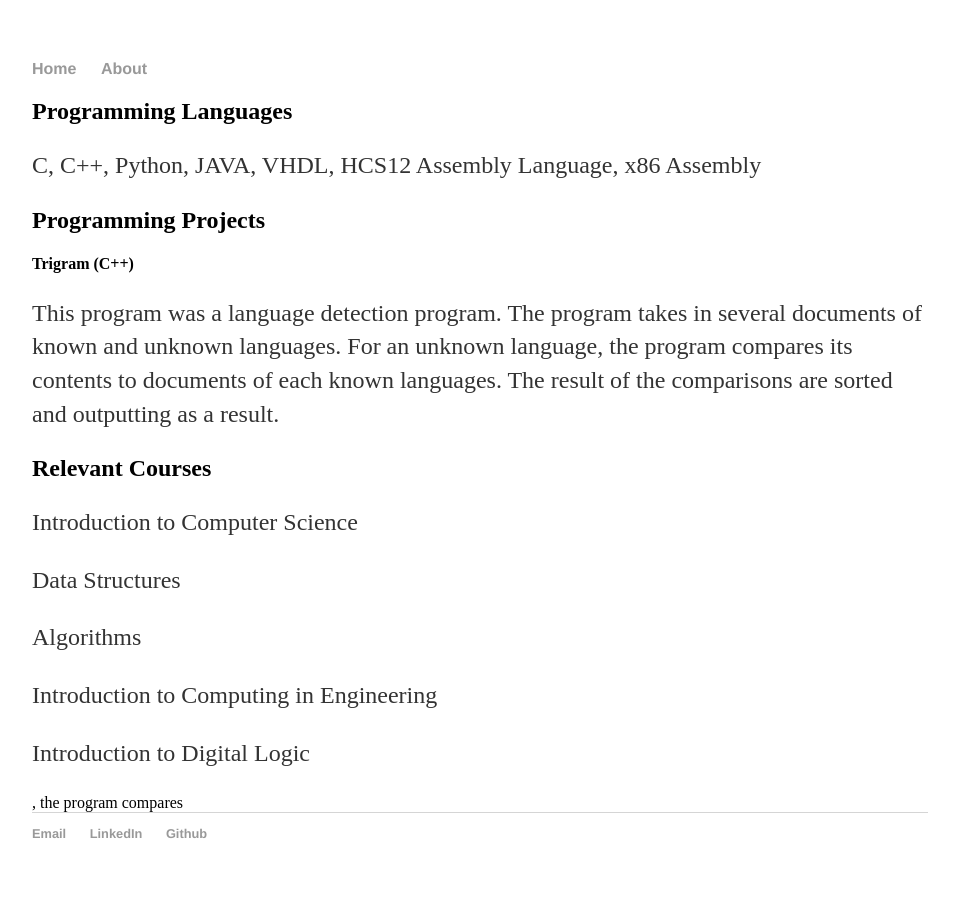
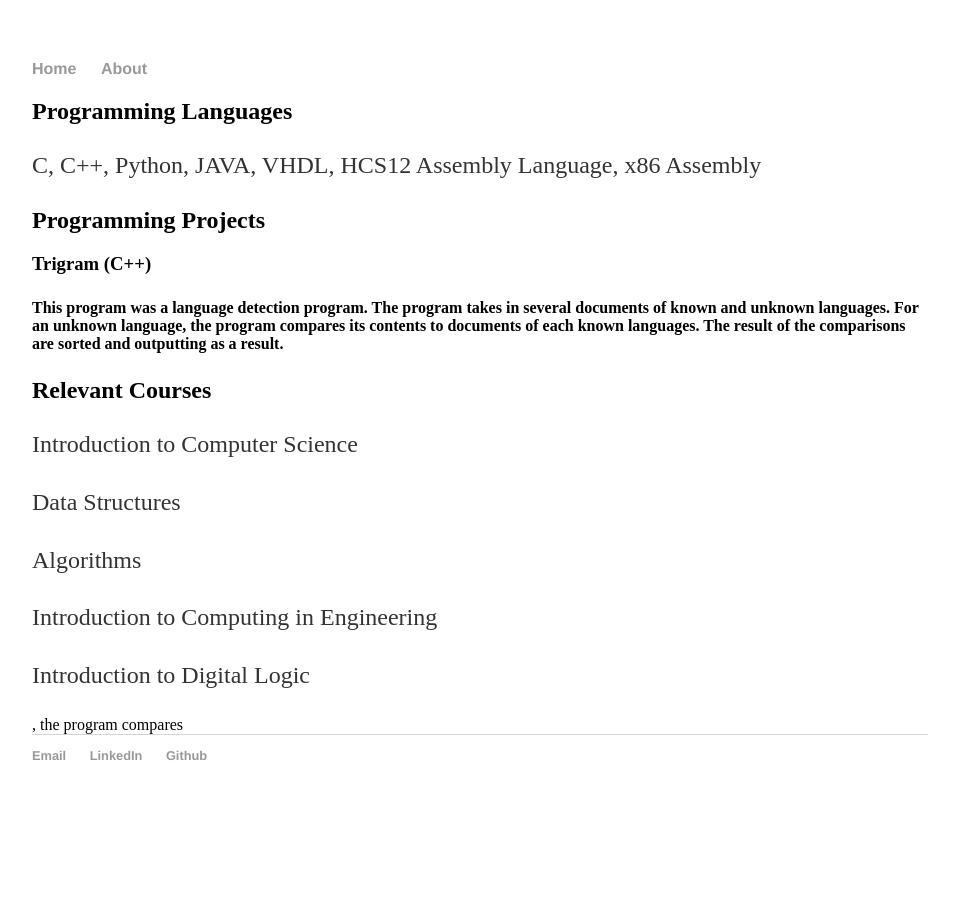
Before and after one commit to Winnie-Zheng/winnie-zheng.github.io, a Jekyll site: the page built from About/index.html, in a window 1280 px wide. Shown: the whole page, without its empty margins (160-1113 px from the left). Built offline with Jekyll 4.4.1, drawn with Linux system fonts in a browser that asks for light colours.

```diff
--- a/About/index.html
+++ b/About/index.html
@@ -6,8 +6,8 @@ title: Winnie Zheng
   <h2>Programming Languages</h2>
     <p>C, C++, Python, JAVA, VHDL, HCS12 Assembly Language, x86 Assembly</p>
   <h2>Programming Projects</h2>
-    <h4>Trigram (C++)</h4>
-    <p>This program was a language detection program. The program takes in several documents of known and unknown languages. For an unknown language, the program compares its contents to documents of each known languages. The result of the comparisons are sorted and outputting as a result.</p>
+    <h3>Trigram (C++)</h3>
+    <p><h4>This program was a language detection program. The program takes in several documents of known and unknown languages. For an unknown language, the program compares its contents to documents of each known languages. The result of the comparisons are sorted and outputting as a result.</h4></p>
   <h2>Relevant Courses</h2>
     <p>Introduction to Computer Science</p>
     <p>Data Structures</p>
```
